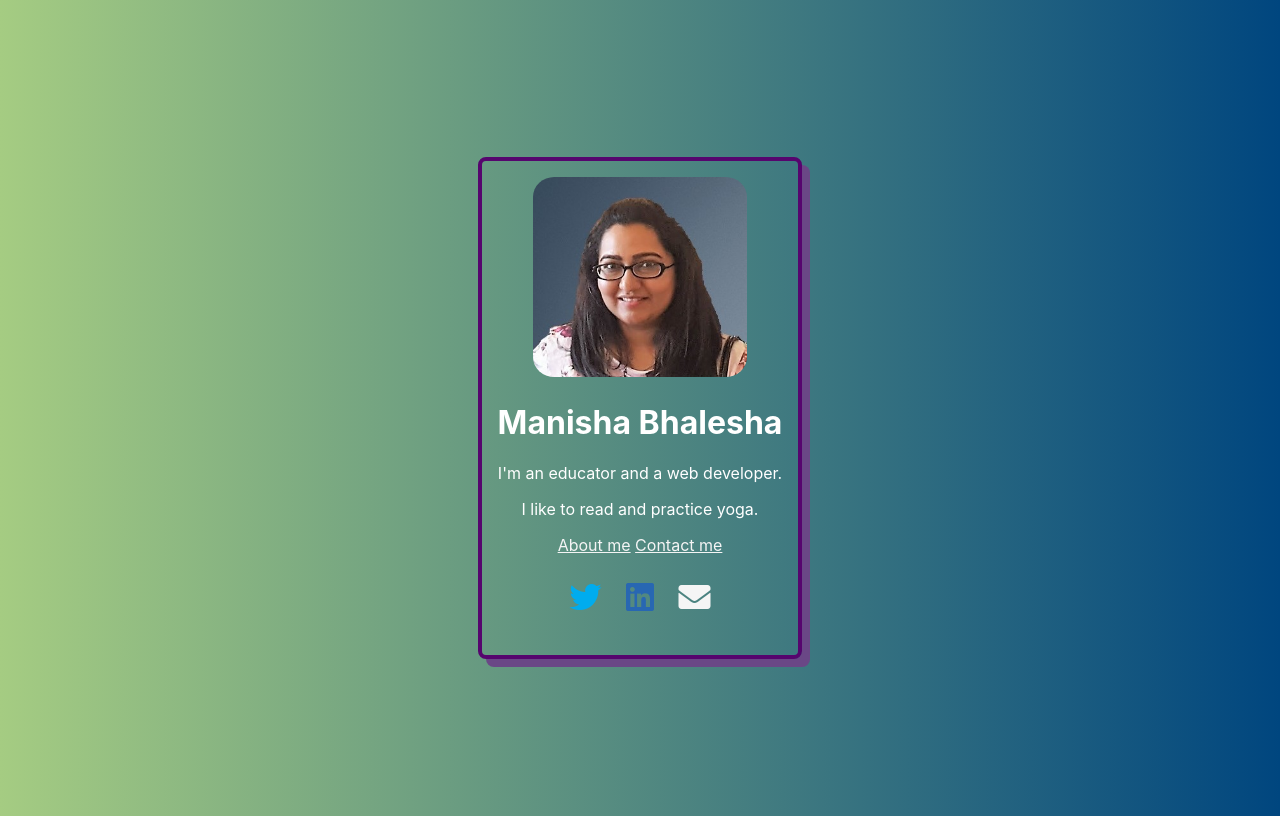
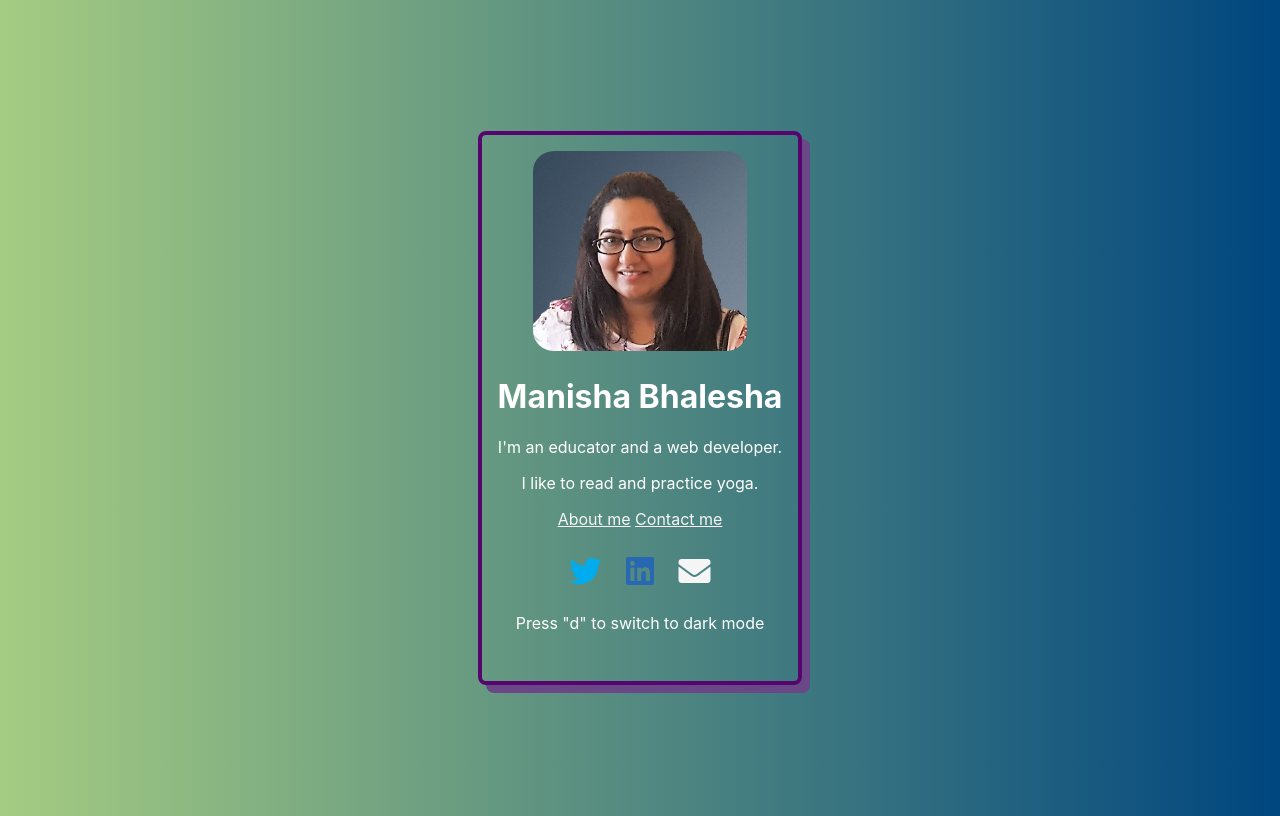
Before and after one commit to mbhalesha/first-website, a plain HTML site: page index.html in a window 1280 px wide. Drawn offline with Linux system fonts and the light colour scheme.

Commit message:
Update index.html

```diff
--- a/index.html
+++ b/index.html
@@ -38,6 +38,7 @@
         <a target="_" href="mailto:manisha.bhalesha@gmail.com"
           ><i id="email" class="fas fa-envelope fa-2x"></i
         ></a>
+        <p>Press "d" to switch to dark mode</p>
       </div>
     </div>
 
```
